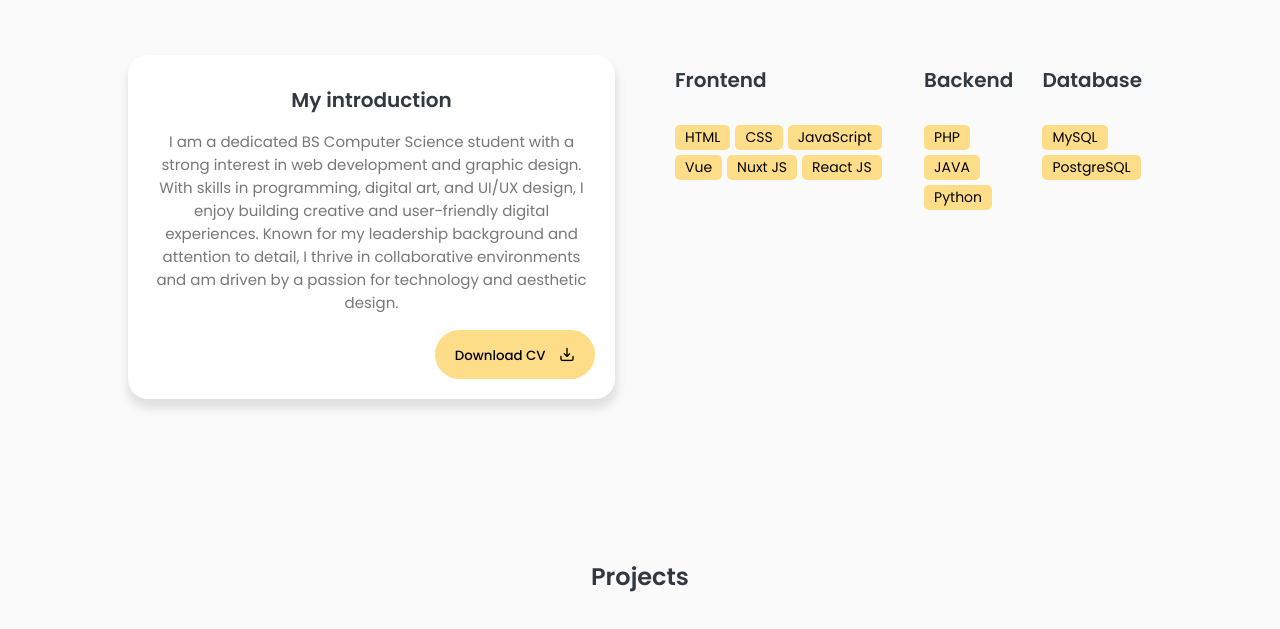
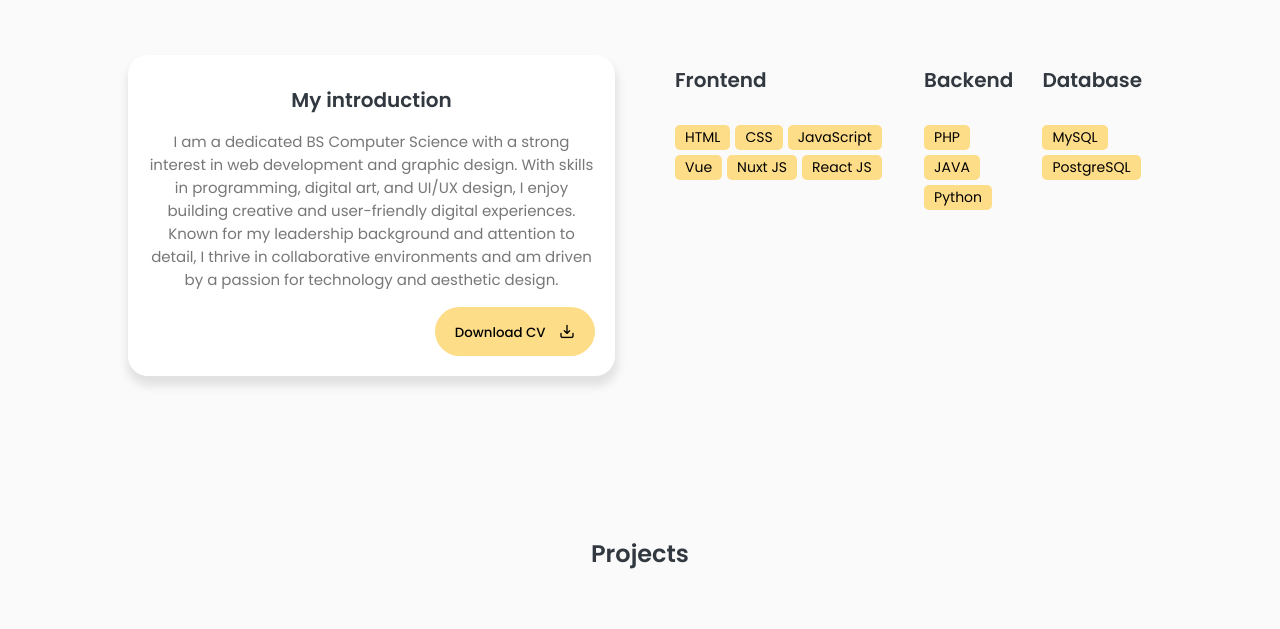
Before and after one commit to SopyJoy/Sopyjoy.github.io, a plain HTML site: page index.html in a window 1280 px wide. Shown: the part 940-1569 px from the top of the page. Drawn offline with nearby package versions, Linux system fonts and the light colour scheme.

Commit message:
Update Resume and Index file

```diff
--- a/index.html
+++ b/index.html
@@ -101,7 +101,7 @@
             <div class="col">
                 <div class="about-info">
                     <h3>My introduction</h3>
-                    <p> I am a dedicated BS Computer Science student with a strong interest in web development and graphic design. With skills in programming, digital art, and UI/UX design, I enjoy building creative and user-friendly digital experiences. Known for my leadership background and attention to detail, I thrive in collaborative environments and am driven by a passion for technology and aesthetic design.</p>
+                    <p> I am a dedicated BS Computer Science with a strong interest in web development and graphic design. With skills in programming, digital art, and UI/UX design, I enjoy building creative and user-friendly digital experiences. Known for my leadership background and attention to detail, I thrive in collaborative environments and am driven by a passion for technology and aesthetic design.</p>
                     <div class="about-btn">
                         <a href="assets/RESUME-YununSofiaJoy.pdf" download="SofiaJoyYunun_CV.pdf"> <button class="btn">Download CV <i class="uil uil-import"></i></button></a>
                     </div>
```
Also changed, not shown: 1 other file.
